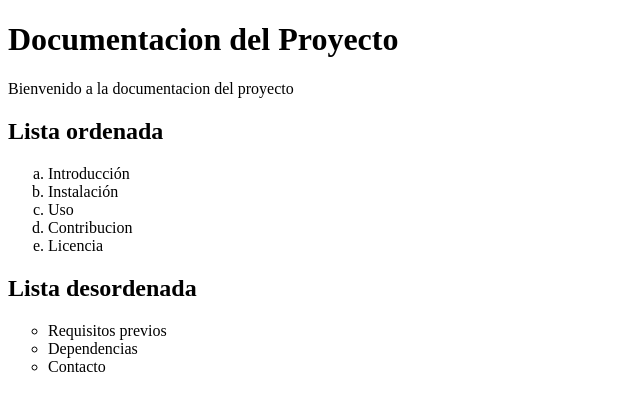
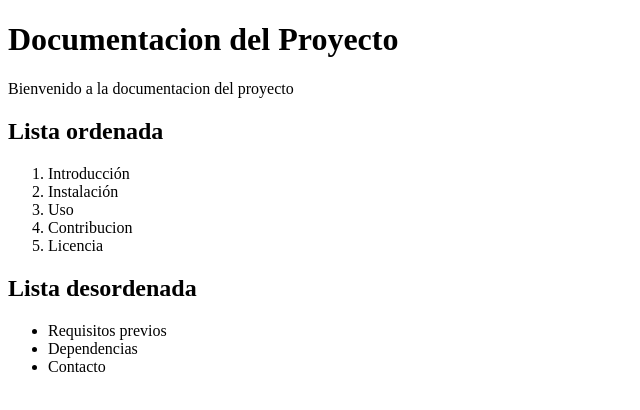
Before and after one commit to AdrielApX/HTML_Texto, a website: page docs/index.html in a window 1280 px wide. Shown: the full height of the page, 0-640 px from the left. Drawn offline with Linux system fonts and the light colour scheme.

Commit message:
Corregi unos errores de sintaxis

```diff
--- a/docs/index.html
+++ b/docs/index.html
@@ -4,13 +4,13 @@
         <meta charset="UTF-8">
         <meta name="viewport" content="width=device-width, initial-scale=1.0">
         <title>Documentacion</title>
-
+    </head>
         <body>
             <h1>Documentacion del Proyecto</h1>
             <p>Bienvenido a la documentacion del proyecto</p>
 
             <h2>Lista ordenada</h2>
-        <ol type="a">
+            <ol>
                 <li>Introducción</li>
                 <li>Instalación</li>
                 <li>Uso</li>
@@ -19,7 +19,7 @@
             </ol>
 
             <h2>Lista desordenada</h2>
-        <ul type="circle">
+            <ul>
                 <li>Requisitos previos</li>
                 <li>Dependencias</li>
                 <li>Contacto</li>
```
Lines whose indentation alone changed are shown as unchanged.
